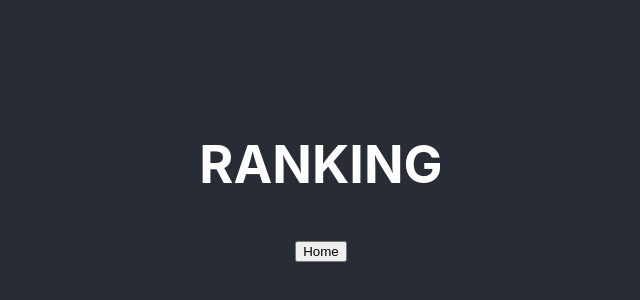
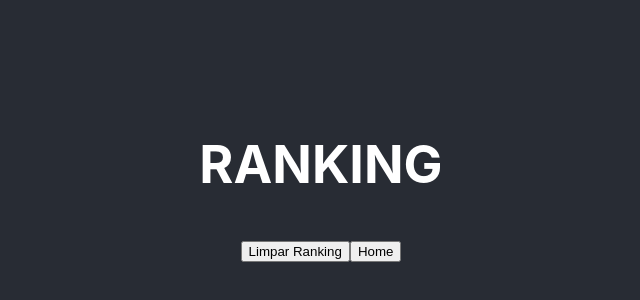
Before and after one commit to victorjunior95/sd-08-project-trivia-react-redux, a React (Create React App) app: page /ranking in a window 1280 px wide. Shown: the part 220-520 px from the top of the page, without its empty margins (319-959 px from the left). Built offline with nearby package versions, Linux system fonts and the light colour scheme.

Commit message:
tela de ranking

```diff
--- a/package.json
+++ b/package.json
@@ -12,6 +12,7 @@
     "react-router-dom": "^5.1.2",
     "react-scripts": "3.3.0",
     "redux": "^4.0.5",
+    "redux-devtools-extension": "^2.13.8",
     "redux-thunk": "^2.3.0"
   },
   "scripts": {
--- a/src/Pages/Feedback.js
+++ b/src/Pages/Feedback.js
@@ -6,7 +6,23 @@ import Header from '../Components/Header';
 
 class Feedback extends Component {
   render() {
-    const { score, assertions } = this.props;
+    const {
+      name,
+      assertions,
+      score,
+      email,
+    } = this.props;
+    const newPlayer = {
+      name,
+      assertions,
+      score,
+      gravatarEmail: email,
+    };
+    const rankingList = JSON.parse(localStorage.getItem('ranking'));
+    const newRanking = [];
+    if (rankingList !== null) newRanking.push(rankingList);
+    newRanking.push(newPlayer);
+    localStorage.setItem('ranking', JSON.stringify(newRanking));
     const cutOff = 3;
     return (
       <div>
@@ -43,11 +59,15 @@ class Feedback extends Component {
 }
 
 const mapStateToProps = (state) => ({
+  name: state.user.name,
+  email: state.user.email,
   score: state.user.score,
   assertions: state.user.assertions,
 });
 
 Feedback.propTypes = {
+  name: PropTypes.string.isRequired,
+  email: PropTypes.string.isRequired,
   score: PropTypes.number.isRequired,
   assertions: PropTypes.number.isRequired,
 };
--- a/src/Pages/Ranking.js
+++ b/src/Pages/Ranking.js
@@ -2,10 +2,41 @@ import React, { Component } from 'react';
 import { Link } from 'react-router-dom';
 
 class Ranking extends Component {
+  constructor(props) {
+    super(props);
+    this.clearRanking = this.clearRanking.bind(this);
+  }
+
+  clearRanking() {
+    sessionStorage.clear();
+    localStorage.clear();
+  }
+
   render() {
+    let rankingList = JSON.parse(localStorage.getItem('ranking'));
+    if (rankingList === null) {
+      rankingList = [];
+    }
+    const rankingListOrdered = rankingList.sort((a, b) => b.score - a.score);
     return (
       <div>
         <h1 data-testid="Ranking-title">RANKING</h1>
+        {rankingListOrdered.map((user, index) => (
+          <div key={ index }>
+            <img
+              alt="user avatar"
+              src={ user.avatar }
+            />
+            <p data-testid={ `player-name-${index}` }>{ user.name }</p>
+            <p data-testid={ `player-score-${index}` }>{ user.score }</p>
+          </div>
+        ))}
+        <button
+          type="button"
+          onClick={ this.clearRanking }
+        >
+          Limpar Ranking
+        </button>
         <Link to="/">
           <button type="button" data-testid="btn-go-home">
             Home
```
Also changed, not shown: 1 other file (tests, documents, lock files or other folders).
